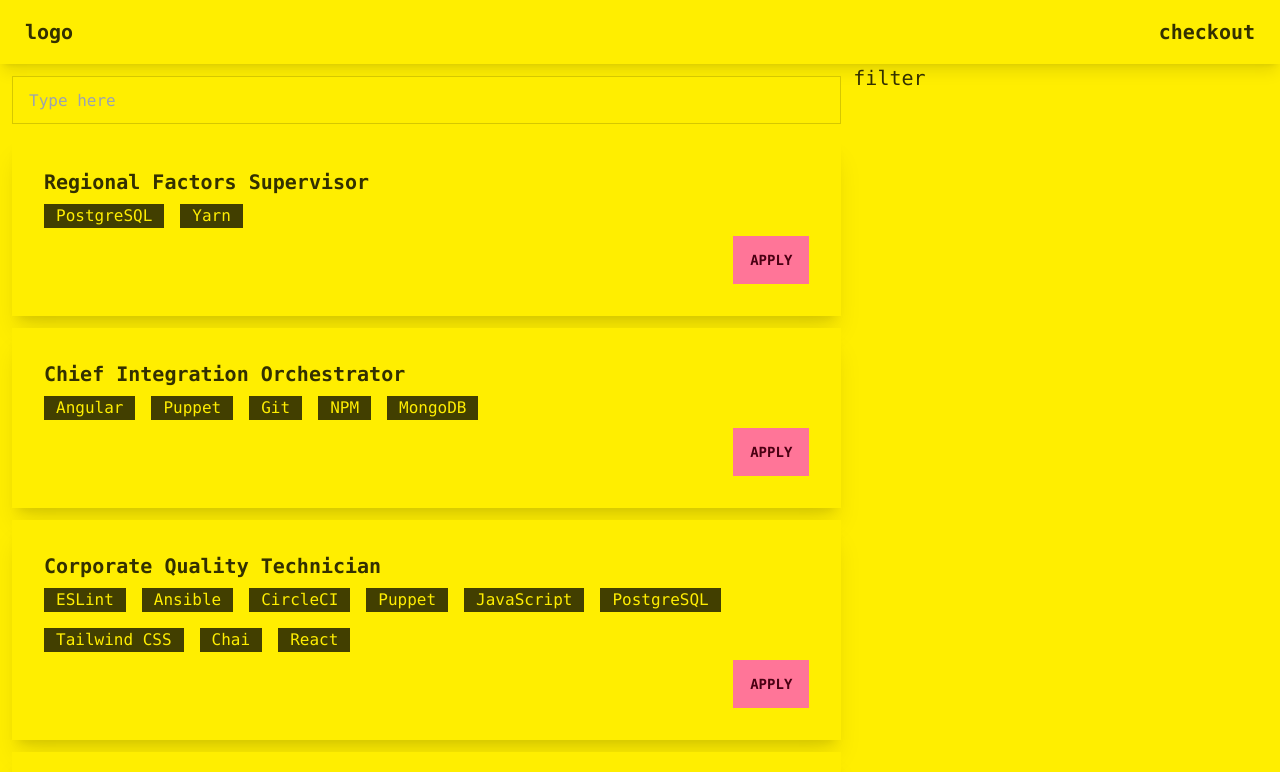
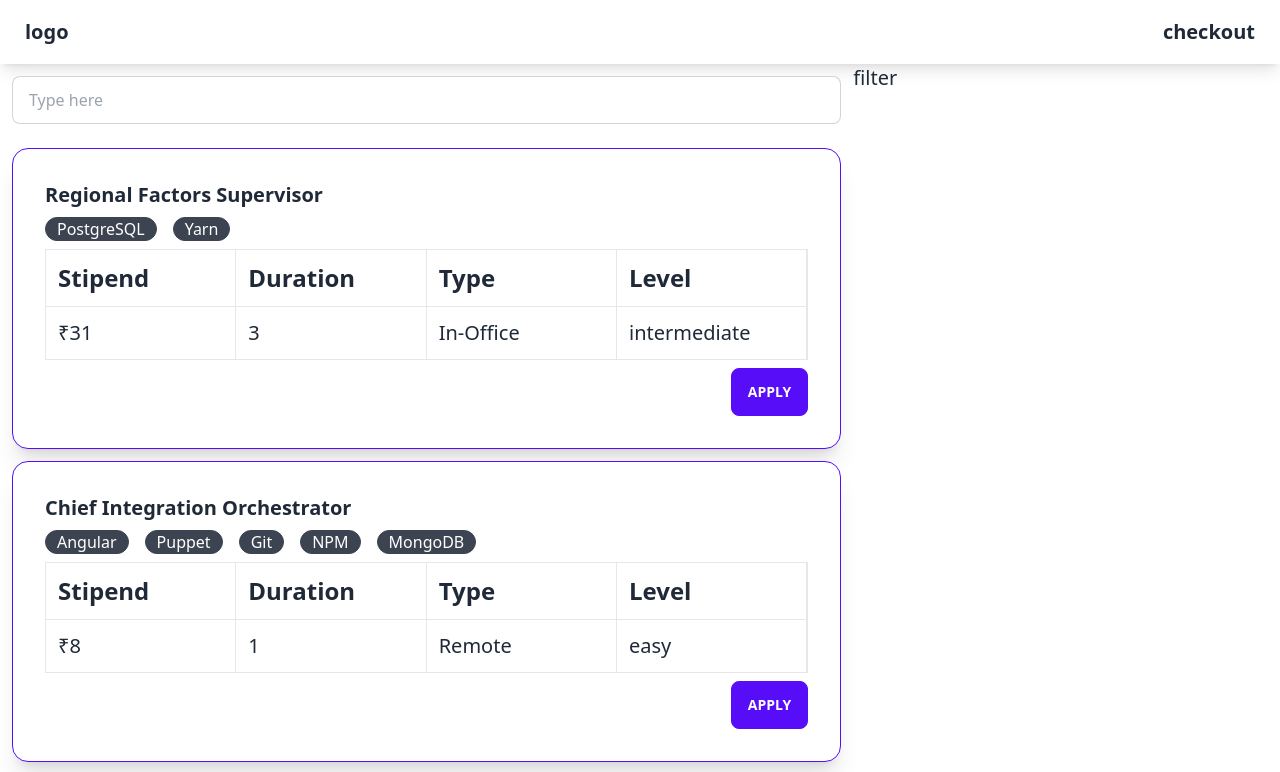
Before and after one commit to Rahilsiddique/internshipHub, a React (Vite) app: page / in a window 1280 px wide. Shown: the top 772 px of the page. Built offline with nearby package versions, Linux system fonts and the light colour scheme.

Commit message:
init
Signed-off-by: Rahilsiddique <siddiquerahil19@gmail.com>

```diff
--- a/package.json
+++ b/package.json
@@ -11,7 +11,8 @@
   "dependencies": {
     "daisyui": "^2.50.0",
     "react": "^18.2.0",
-    "react-dom": "^18.2.0"
+    "react-dom": "^18.2.0",
+    "react-icons": "^4.7.1"
   },
   "devDependencies": {
     "@faker-js/faker": "^7.6.0",
--- a/src/App.jsx
+++ b/src/App.jsx
@@ -1,12 +1,10 @@
-import { useContext } from "react";
 import Navbar from "./components/Navbar";
 import Post from "./components/Post";
 import SearchBox from "./components/SearchBox";
-import { GlobalContext } from "./context/Context";
+import { internContext } from "./context/Context";
 
 function App() {
-  const { internships } = useContext(GlobalContext);
-  console.log(internships);
+  const { internships } = internContext();
   return (
     <div className="text-xl">
       <Navbar />
--- a/src/components/Post.jsx
+++ b/src/components/Post.jsx
@@ -1,9 +1,22 @@
 import React from "react";
 
-const Post = ({ company, stipend, jobTitle, technologies }) => {
-  console.log(technologies);
+const Post = ({
+  company,
+  stipend,
+  jobTitle,
+  technologies,
+  duration,
+  internshipType,
+  experienceLevel
+}) => {
+  const postContent = {
+    Stipend: stipend,
+    Duration: duration,
+    Type: internshipType,
+    Level: experienceLevel
+  };
   return (
-    <div className="card w-full bg-base-100 shadow-xl">
+    <div className="card w-full bg-base-100 shadow-xl border border-primary">
       <div className="card-body">
         <h2 className="card-title">
           {jobTitle}
@@ -12,6 +25,18 @@ const Post = ({ company, stipend, jobTitle, technologies }) => {
           {technologies.map(e =>
             <div className="badge-lg badge">
               {e}
+            </div>
+          )}
+        </div>
+        <div className="grid md:grid-cols-4 border">
+          {Object.keys(postContent).map(e =>
+            <div className="border-r">
+              <div className="border-b text-2xl p-3 font-bold">
+                {e}
+              </div>
+              <div className="p-3">
+                {postContent[e]}
+              </div>
             </div>
           )}
         </div>
--- a/src/components/SearchBox.jsx
+++ b/src/components/SearchBox.jsx
@@ -1,14 +1,50 @@
-import React from "react";
+import React, { useContext } from "react";
+import { GlobalContext } from "../context/Context";
+import { softwareTechnologies } from "../utils/techs";
+import { RxCross2 } from "react-icons/rx"
 
 const SearchBox = () => {
+
+  const { value, setValue, selectedTech, setSelectedTech } =  useContext(GlobalContext)
+
+  function handleSelection(selection){
+    setSelectedTech(p => ([...p,selection]))
+    console.log(typeof selectedTech);
+    setValue(() => "")
+  }
+
+  function handleDelete(e){
+    const updatedTech = selectedTech.filter(v => v !== e)
+    setSelectedTech(() => updatedTech)
+  }
   return (
-    <div className="w-full">
+    <>
+      <div className="w-full flex gap-4">
         <input
           type="text"
           placeholder="Type here"
           className="input input-bordered w-full max-w-full"
+          onChange={(e) => setValue(e.target.value)}
+          value={value}
         />
+        {/* <button className="btn btn-primary">Search</button> */}
       </div>
+      <div className={value ? `flex flex-col border cursor-pointer absolute top-32 left-3 max-h-[30%]  overflow-y-scroll w-[95%] md:w-[70%] bg-primary z-10`: `hidden`}>
+        {softwareTechnologies.filter(e => {
+          const searchTerm = value.toLowerCase()
+          const techName = e.toLowerCase()
+          return searchTerm && techName.includes(searchTerm)
+        }).map(e =>
+          <div className="flex flex-col border-b p-4 text-black" onClick={() => handleSelection(e)}>
+            {e}
+          </div>
+        )}
+      </div>
+      <div className="flex gap-4 flex-wrap">{selectedTech.map(e => <div className="badge badge-info badge-lg badge-secondary flex gap-2">
+        <RxCross2 size={20} className="cursor-pointer" onClick={() => handleDelete(e)}/>
+        {e}
+      </div>)}</div>
+    </>
   );
 };
 
--- a/src/context/Context.jsx
+++ b/src/context/Context.jsx
@@ -1,9 +1,10 @@
-import React, { createContext } from "react";
+import React, { createContext, useContext, useState } from "react";
 import { faker } from "@faker-js/faker";
 import { softwareTechnologies } from "../utils/techs";
 
 export const GlobalContext = createContext();
-const internships = [...Array(30)].map(() => ({
+
+const internshipsOg = [...Array(30)].map(() => ({
   id: faker.datatype.uuid(),
   company: faker.company.companyName(),
   stipend: faker.finance.amount(5, 100, 0, "₹"),
@@ -21,13 +22,30 @@ const internships = [...Array(30)].map(() => ({
     Math.floor(Math.random() * 10 + 1)
   )
 }));
-console.log(internships);
+
+const internships = [...internshipsOg];
+
 const Context = ({ children }) => {
+  const [value, setValue] = useState("");
+  const [selectedTech, setSelectedTech] = useState([]);
+  internships.map(e => {
+    if (!!selectedTech) return;
+    const ye = e.technologies.map(pt => {
+      return selectedTech.filter(ut => ut !== pt);
+    });
+    console.log(ye);
+  });
   return (
-    <GlobalContext.Provider value={{ internships }}>
+    <GlobalContext.Provider
+      value={{ internships, value, setValue, selectedTech, setSelectedTech }}
+    >
       {children}
     </GlobalContext.Provider>
   );
 };
 
 export default Context;
+
+export const internContext = () => {
+  return useContext(GlobalContext);
+};
--- a/tailwind.config.cjs
+++ b/tailwind.config.cjs
@@ -6,6 +6,6 @@ module.exports = {
   },
   plugins: [require("daisyui")],
   daisyui: {
-    themes: ["cyberpunk"]
+    themes: ["light"]
   }
 };
```
Also changed, not shown: 1 other file (tests, documents, lock files or other folders). Lines whose indentation alone changed are shown as unchanged.
